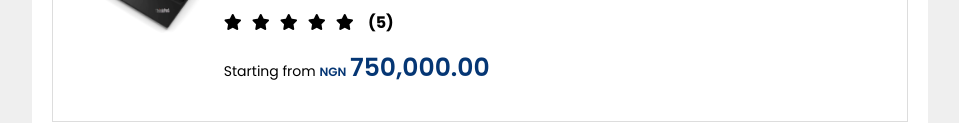
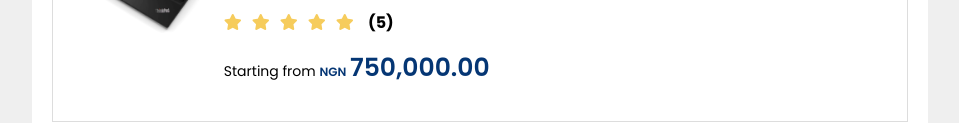
Before and after one commit to ifylyd/Lenevo-brands, a plain HTML site: page index.html in a window 1280 px wide. Shown: the part 801-924 px from the top of the page, without its empty margins (160-1119 px from the left). Drawn offline with Linux system fonts and the light colour scheme.

Commit message:
Update style.css

```diff
--- a/style.css
+++ b/style.css
@@ -172,6 +172,10 @@ clear: both;
 i {
     margin-right: 10px;
 }
+.list-content i {
+    margin-right: 10px;
+    color: #F6CC5C;
+}
 .list-button{
     float: left;
     width: 25%;
```
